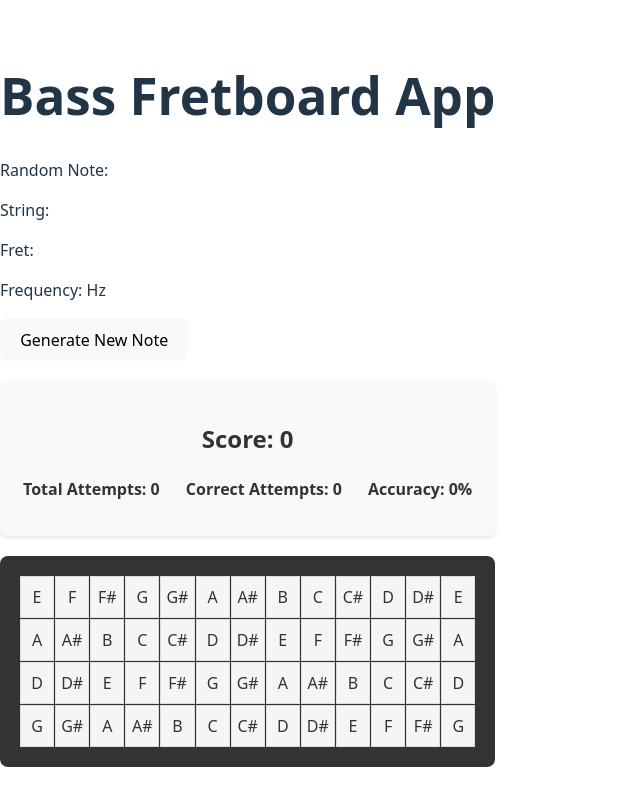
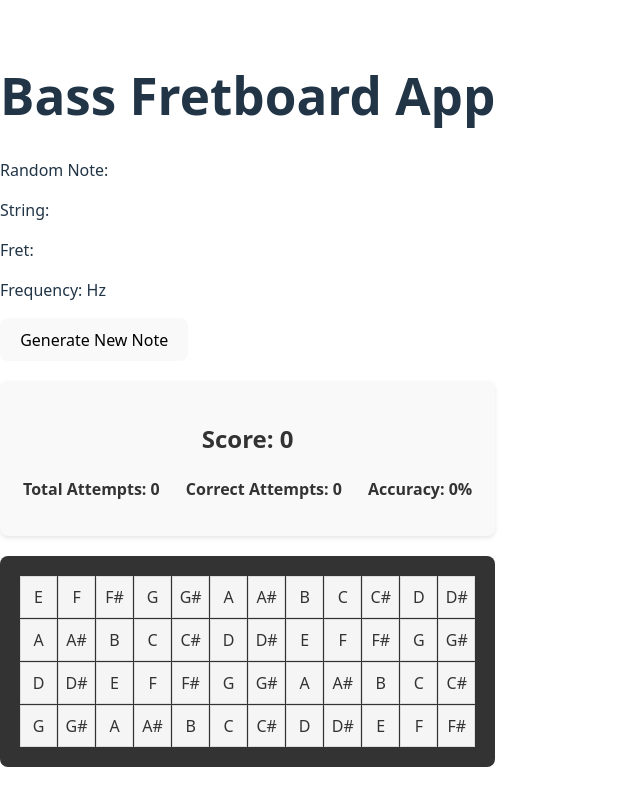
Before and after one commit to davide-ravasi/learn-bass-fretboard, a React (Vite) app: page / in a window 1280 px wide. Shown: the whole page, without its empty margins (0-640 px from the left). Built offline with nearby package versions, Linux system fonts and the light colour scheme.

Commit message:
feat: added clsx

```diff
--- a/package.json
+++ b/package.json
@@ -10,6 +10,7 @@
     "preview": "vite preview"
   },
   "dependencies": {
+    "clsx": "^2.1.1",
     "react": "^19.1.0",
     "react-dom": "^19.1.0",
     "tone": "^15.1.22"
--- a/src/App.tsx
+++ b/src/App.tsx
@@ -47,7 +47,6 @@ function App() {
       <Fretboard
         handleNoteClick={handleNoteClick}
         clickedNote={clickedNote}
-        currentNote={gameState.currentNote}
         gameState={gameState}
       />
     </>
--- a/src/components/Fretboard.css
+++ b/src/components/Fretboard.css
@@ -1,6 +1,6 @@
 .fretboard {
   display: grid;
-  grid-template-columns: repeat(13, 1fr); /* 12 frets + nut */
+  grid-template-columns: repeat(12, 1fr); /* 12 frets + nut */
   grid-template-rows: repeat(4, 1fr); /* 4 strings */
   gap: 1px;
   background-color: #333;
@@ -26,6 +26,10 @@
   background-color: #e0e0e0;
 }
 
+.fret-position.highlighted {
+  background-color: #d7d1fc !important;
+}
+
 .fret-position.clicked {
   background-color: #4caf50 !important;
   color: white !important;
@@ -39,6 +43,8 @@
   box-shadow: 0 4px 8px rgba(33, 150, 243, 0.3);
 }
 
-.fret-position.highlighted {
-  background-color: #d7d1fc !important;
+.fret-position.target {
+  background-color: #ff9800 !important; /* Orange for target */
+  color: white !important;
+  box-shadow: 0 4px 8px rgba(255, 152, 0, 0.3);
 }
--- a/src/components/Fretboard.tsx
+++ b/src/components/Fretboard.tsx
@@ -1,44 +1,34 @@
 import "./Fretboard.css";
 import { generateBassNotes } from "../data/notes";
 import type { GameState, Note } from "../types";
+import { clsx } from "clsx";
 
 export const Fretboard = ({
   clickedNote,
   handleNoteClick,
-  currentNote,
   gameState,
 }: {
   clickedNote: Note | undefined;
   handleNoteClick: (note: Note) => void;
-  currentNote: Note | null;
   gameState: GameState;
 }) => {
   const notes = generateBassNotes();
-  const { name, string, fret } = clickedNote || {};
 
   return (
     <div className="fretboard">
       {notes.map((note) => {
-        //  console.log(note);
+        const fretboardClasses = clsx("fret-position", {
+          clicked:
+            clickedNote?.name === note.name &&
+            clickedNote?.fret === note.fret &&
+            clickedNote?.string === note.string,
+          highlighted:
+            gameState.currentNote &&
+            gameState.currentNote.string === note.string,
+        });
         return (
           <div
-            className={`fret-position ${
-              name === note.name && fret === note.fret && string === note.string
-                ? "clicked"
-                : ""
-            } ${
-              currentNote &&
-              currentNote.name === note.name &&
-              currentNote.fret === note.fret &&
-              currentNote.string === note.string
-                ? "correct"
-                : ""
-            } ${
-              gameState.currentNote &&
-              gameState.currentNote.string === note.string
-                ? "highlighted"
-                : ""
-            }`}
+            className={fretboardClasses}
             key={`${note.string}-${note.fret}`}
             data-string={note.string}
             data-fret={note.fret}
--- a/src/data/notes.ts
+++ b/src/data/notes.ts
@@ -44,7 +44,7 @@ export const generateBassNotes = (): Note[] => {
     const openNote = STRING_TUNINGS[string - 1];
     const baseFreq = OPEN_FREQUENCIES[string - 1];
 
-    for (let fret = 0; fret <= 12; fret++) {
+    for (let fret = 0; fret <= 11; fret++) {
       const noteName = getNoteName(openNote, fret);
       const frequency = baseFreq * Math.pow(2, fret / 12);
 
```
Also changed, not shown: 1 other file (tests, documents, lock files or other folders).
